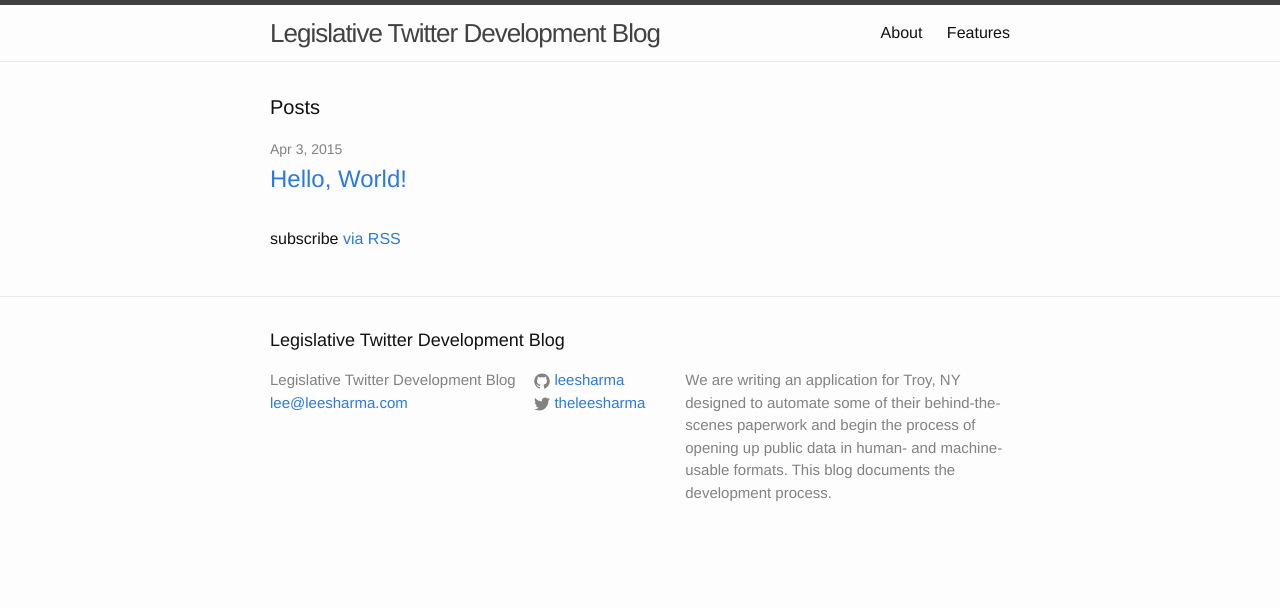
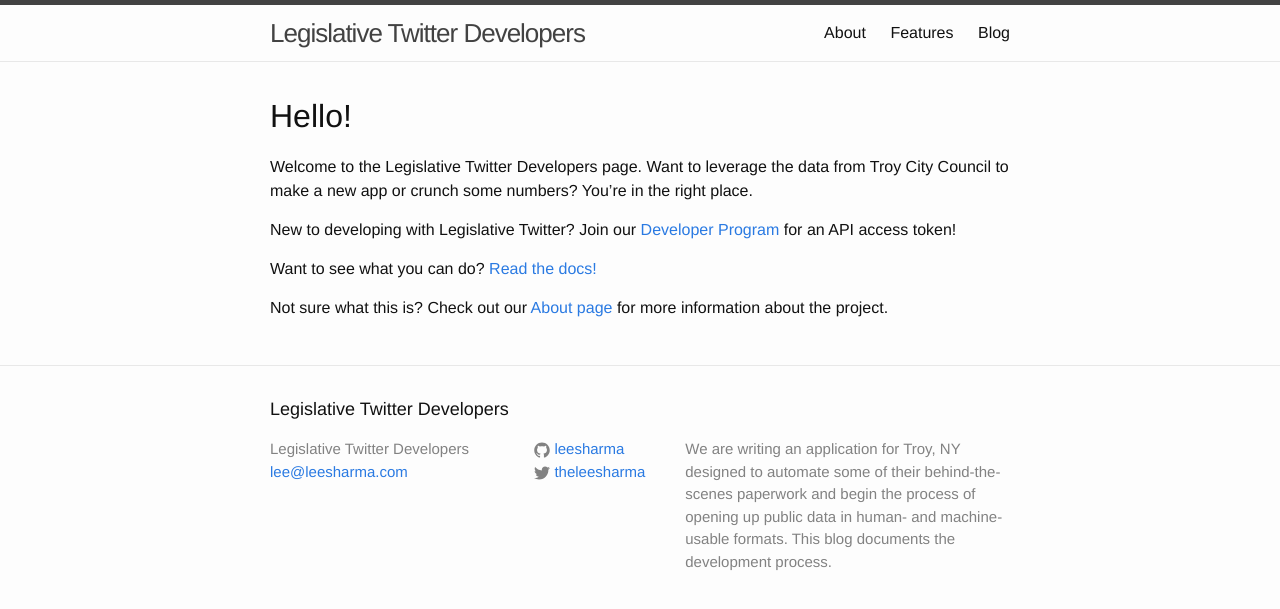
Before and after one commit to troy-open-data/legislative_twitter, a Jekyll site: the page built from index.md, in a window 1280 px wide. Shown: the top 609 px of the page. Built offline with Jekyll 4.4.1, drawn with Linux system fonts in a browser that asks for light colours.

Commit message:
put blog under /blog - change: index.md from .html, now contains general information - change: shorten site title for easier layout fit - change: move all posts and drafts to the blog folder

```diff
--- a/_config.yml
+++ b/_config.yml
@@ -1,5 +1,5 @@
 # Site settings
-title: Legislative Twitter Development Blog
+title: Legislative Twitter Developers
 email: lee@leesharma.com
 description: > # this means to ignore newlines until "baseurl:"
   We are writing an application for Troy, NY designed to automate some of their
--- a/index.html
+++ b/blog/index.html
@@ -1,5 +1,8 @@
 ---
-layout: default
+layout: page
+title: Blog
+category: top
+permalink: /blog/
 ---
 
 <div class="home">
--- /dev/null
+++ b/index.md
@@ -0,0 +1,17 @@
+---
+layout: default
+---
+
+# Hello!
+
+Welcome to the Legislative Twitter Developers page. Want to leverage the data
+from Troy City Council to make a new app or crunch some numbers? You're in the
+right place.
+
+New to developing with Legislative Twitter? Join our [Developer Program](program)
+for an API access token!
+
+Want to see what you can do? [Read the docs!](api)
+
+Not sure what this is? Check out our [About page](about) for more information
+about the project.
```
Also changed, not shown: blog/_drafts/API-best-practices.markdown (renamed from _drafts/API-best-practices.markdown), blog/_drafts/municiple-open-data.markdown (renamed from _drafts/municiple-open-data.markdown), blog/_posts/2015-04-03-hello-world.markdown (renamed from _posts/2015-04-03-hello-world.markdown).
